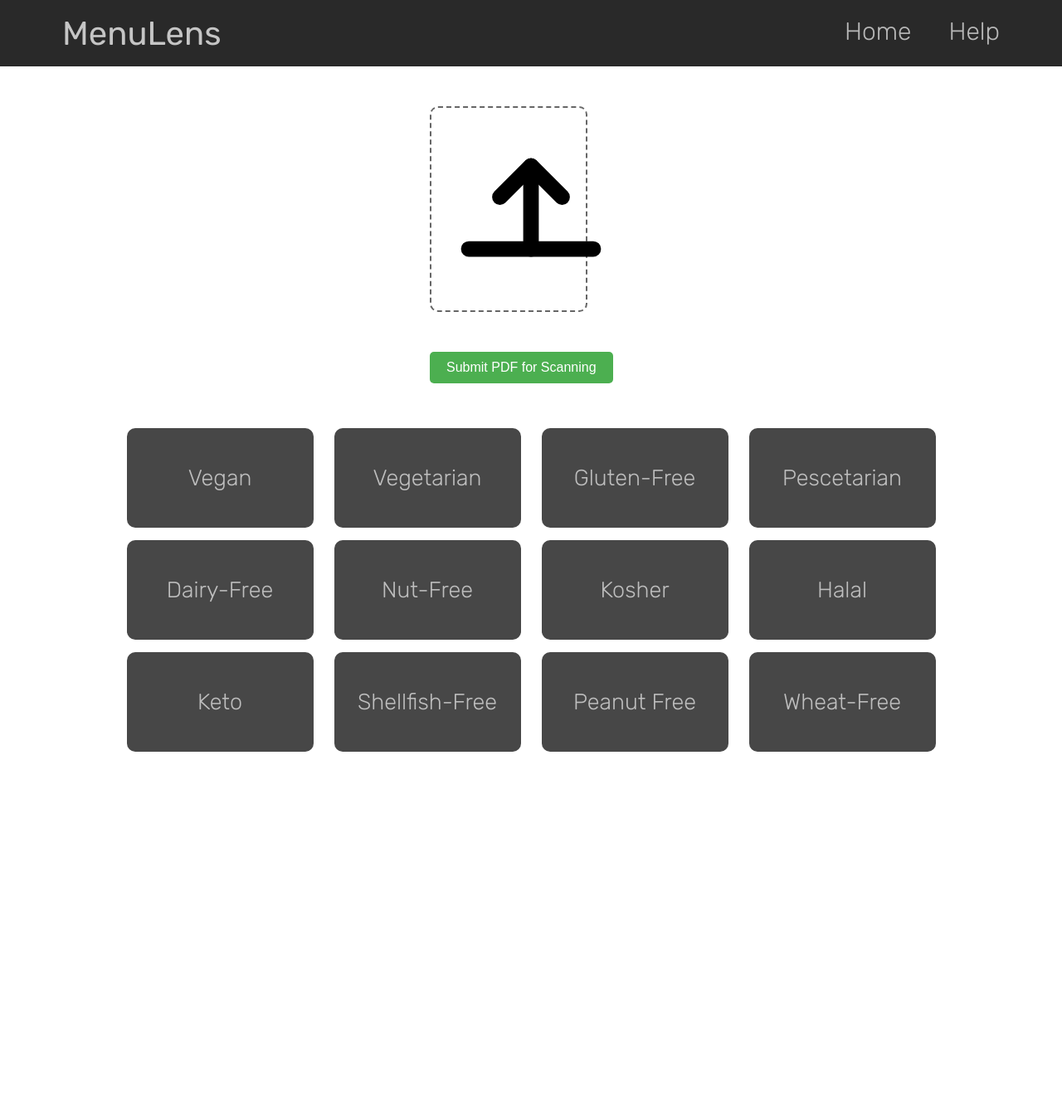
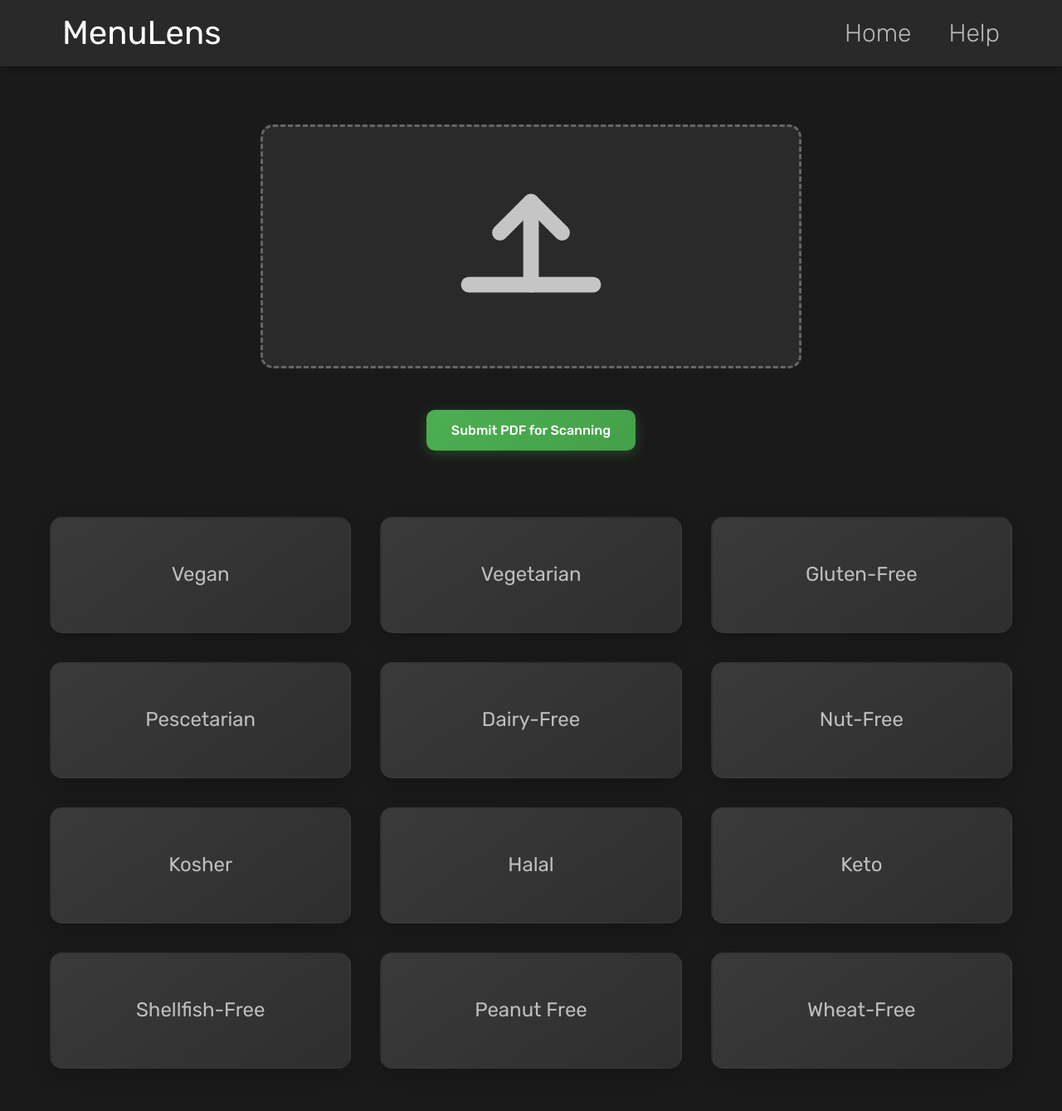
Before and after one commit to ketchup235/MenuLens, a Flask app: page / in a window 1280 px wide. Shown: the whole page at 83% size. Before the commit the page ends 906 px from the top, so only its background shows below. Run offline with Flask 3, Linux system fonts and the light colour scheme.

Commit message:
finish frontend for homepage

```diff
--- /dev/null
+++ b/static/script.js
@@ -0,0 +1,13 @@
+document.addEventListener('DOMContentLoaded', function() {
+    const filters = document.querySelectorAll('.filter');
+
+    filters.forEach(filter => {
+        filter.addEventListener('click', function() {
+            this.classList.toggle('selected');
+            this.style.transform = 'translateY(-5px) scale(0.95)';
+            setTimeout(() => {
+                this.style.transform = '';
+            }, 150);
+        });
+    });
+});
--- a/static/styles.css
+++ b/static/styles.css
@@ -1,41 +1,71 @@
+*{
+    margin: 0;
+    padding: 0;
+    box-sizing: border-box;
+}
+
+body{
+    background-color: #1a1a1a;
+    line-height: 1.6;
+    color: #c5c5c5;
+    min-height: 100vh;
+}
+
 .upload-area{
-    border: 2px dashed #666666;
-    border-radius: 10px;
-    padding: 20px;
+    border: 3px dashed #666666;
+    border-radius: 15px;
+    padding: 40px;
     text-align: center;
-    background-color: #ffffff;
-    transition: background-color 0.3s ease;
+    background-color: #2a2a2a;
+    transition: all 0.3s ease;
     margin: 30px 0px;
-    width: 60%;
+    width: 100%;
+    cursor: pointer;
+}
+
+.upload-area:hover{
+    border-color: #888888;
+    background-color: #333333;
+    transform: translateY(-2px);
+    box-shadow: 0 8px 25px rgba(0, 0, 0, 0.3);
 }
 
 .centered-column{
     display: flex;
     flex-direction: column;
-    justify-content: space-between;
     align-items: center;
+    padding: 120px 20px 40px;
+    margin-bottom: 20px;
 }
 
 .grid{
     display: grid;
-    grid-template-columns: repeat(4, auto);
-    column-gap: 25px;
-    row-gap: 15px;
-    justify-content: center;
+    grid-template-columns: repeat(auto-fit, minmax(280px,1fr));
+    gap: 35px;
     max-width: 1200px;
-    margin: 0 auto;
+    margin: 0px auto;
+    padding: 0 20px;
 }
 
 
 .button{
-    background-color: #4CAF50;
+    background: linear-gradient(135deg, #4CAF50, #45a049);
     color: white;
-    padding: 10px 20px;
+    padding: 15px 30px;
     border: none;
-    border-radius: 5px;
+    border-radius: 10px;
     cursor: pointer;
     font-size: 16px;
-    transition: background-color 0.3s ease;
+    transition: all 0.3s ease;
+    box-shadow: 0 4px 15px rgba(76, 175, 80, 0.3);
+    font-weight: 500;
+    font-family: 'Rubik';
+    margin: 20px 200px;
+}
+
+.button:hover{
+    transform: translateY(-2px);
+    box-shadow: 0 8px 25px rgba(76, 175, 80, 0.4);
 }
 
 .bar{
@@ -52,13 +82,16 @@
     color: #c5c5c5;
     font-size: 20px;
     z-index: 1000;
+    box-shadow: 0 2px 10px rgba(0, 0, 0, 0.3);
+    align-items: center;
 }
 
 .navbar-links{
     display: flex;
     gap: 45px;
     margin-left: auto;
-    margin-top: 10px;
+    align-items: center;
+    margin-top: 0;
 }
 
 .bar-elmt{
@@ -67,33 +100,85 @@
     font-weight: 300;
     font-family: 'Rubik';
     font-size: 30px;
+    transition: color 0.3s ease;
+}
+
+.bar-elmt:hover {
+    color: #ffffff;
 }
 
 .title{
     font-weight: 400;
     font-family: 'Rubik';
     font-size: 40px;
-    margin-top: 7px;
+    margin-top: 0px;
+    color: #ffffff;
 }
 
 .filter{
-    width: 225px;
-    height: 120px;
-    background-color: #474747;
+    width: 100%;
+    height: 140px;
+    background: linear-gradient(145deg, #3a3a3a, #2e2e2e);
     cursor: pointer;
-    transition: all 0.5s ease;
-    border-radius: 10px;
+    transition: all 0.4s cubic-bezier(0.175, 0.885, 0.32, 1.275);
+    border-radius: 15px;
     font-family: 'Rubik';
-    font-size: 27px;
+    font-size: 24px;
     align-items: center;
     display: flex;
+    flex-direction: column;
     justify-content: center;
     color: #bebebe;
-    font-weight: 300;
+    font-weight: 400;
+    position: relative;
+    overflow: hidden;
+    border: 2px solid transparent;
+    box-shadow: 0 8px 25px rgba(0, 0, 0, 0.2);
 }
 
 .filter:hover{
-    transform: translateY(-3px);
-    box-shadow: 0 4px 8px rgba(0, 0, 0, 0.1);
-    background-color: #474747;
-  }
+    transform: translateY(-8px) scale(1.02);
+    box-shadow: 0 15px 35px rgba(0, 0, 0, 0.4);
+    background: linear-gradient(145deg, #454545, #393939);
+    border-color: #555555;
+    color: #ffffff;
+}
+
+.filter.selected{
+    background: linear-gradient(145deg, #4CAF50, #45a049);
+    transform: translateY(-5px);
+    box-shadow: 0 12px 30px rgba(76, 175, 80, 0.4);
+}
+
+.filter.selected:hover{
+    background: linear-gradient(145deg, #5CBF60, #4CAF50);
+    transform: translateY(-10px) scale(1.02);
+    box-shadow: 0 18px 40px rgba(76, 175, 80, 0.5);
+}
+
+.filter::before {
+    content: '';
+    position: absolute;
+    top: -50%;
+    left: -50%;
+    width: 200%;
+    height: 200%;
+    background: linear-gradient(45deg, transparent, rgba(255, 255, 255, 0.1), transparent);
+    transform: rotate(45deg);
+    transition: all 0.6s ease;
+    opacity: 0;
+}
+
+.filter:hover::before {
+    opacity: 1;
+    animation: shine 0.6s ease-in-out;
+}
+
+@keyframes shine {
+    0% {
+        transform: translateX(-100%) translateY(-100%) rotate(45deg);
+    }
+    100% {
+        transform: translateX(100%) translateY(100%) rotate(45deg);
+    }
+}
--- a/templates/base.html
+++ b/templates/base.html
@@ -6,6 +6,8 @@
       href="{{url_for('static', filename='styles.css')}}"
       rel="stylesheet"
     />
+
+    <script src="{{url_for('static', filename='script.js')}}"></script>
 
     <link rel="preconnect" href="https://fonts.googleapis.com" />
     <link rel="preconnect" href="https://fonts.gstatic.com" crossorigin />
@@ -23,8 +25,6 @@
       </div>
     </nav>
 
-    <br /><br /><br /><br /><br />
-
     {%block body%} {%endblock%}
   </body>
 </html>
```
Also changed, not shown: templates/index.html (+3 -5 lines).
